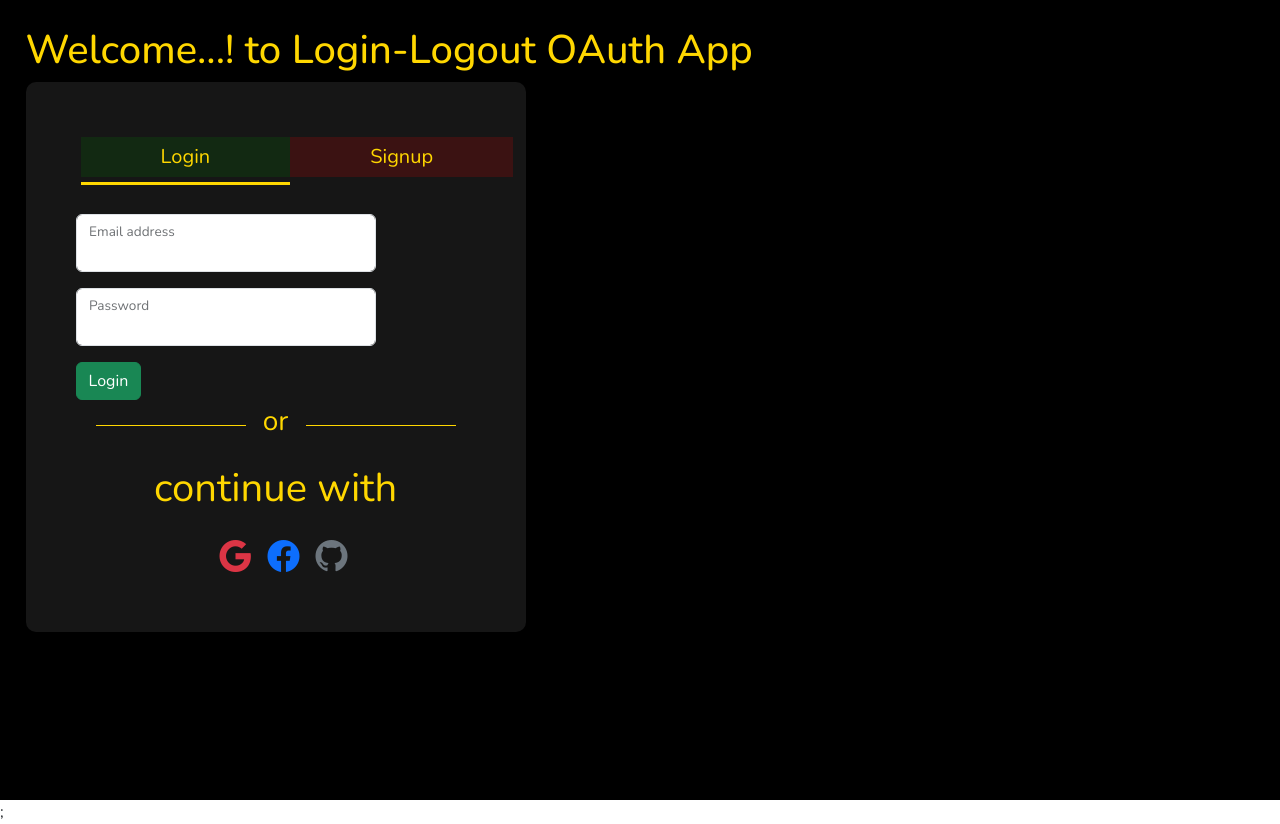
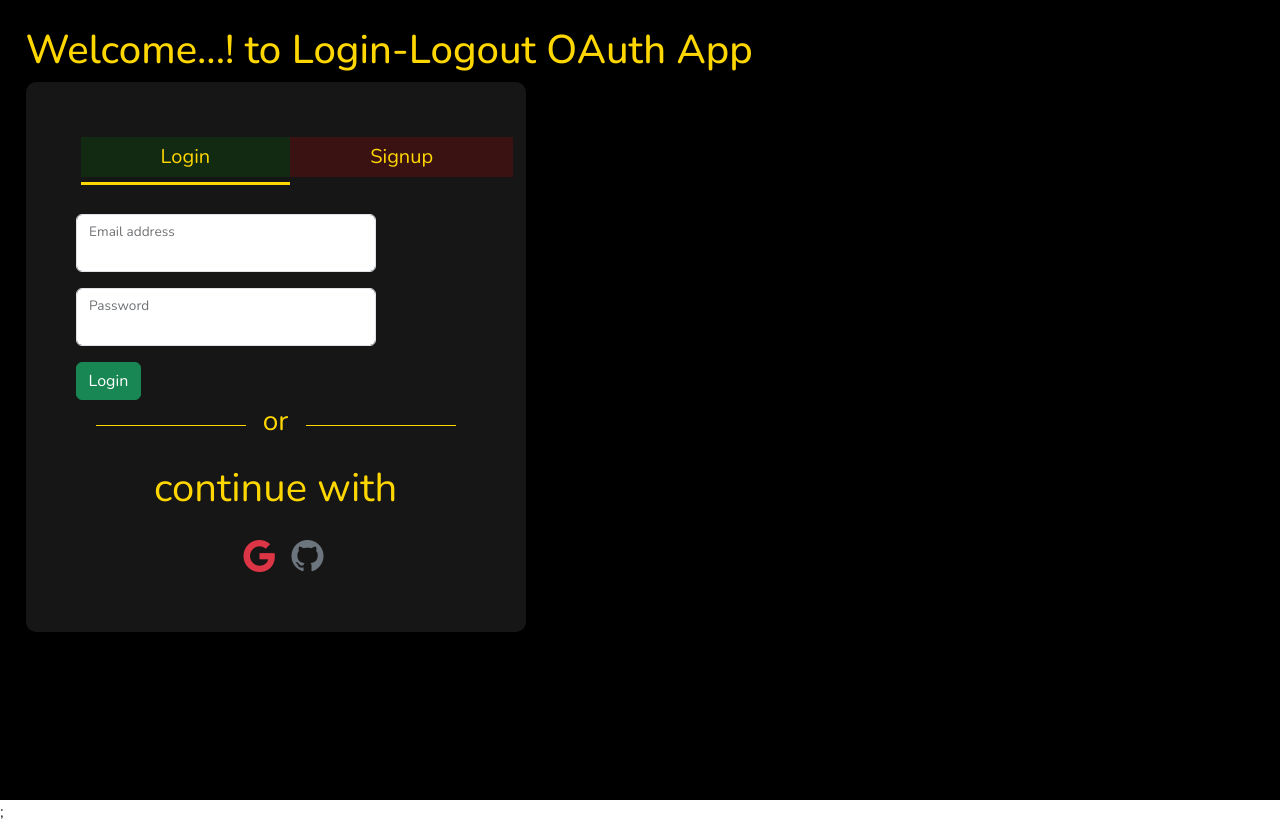
Before and after one commit to Satish8798/LoginAndLogoutWithOAuth-frontend, a React (Create React App) app: page /auth/login in a window 1280 px wide. Built offline with nearby package versions, Linux system fonts and the light colour scheme; no server answers; a web font is replaced by a local one.

Commit message:
add facebook login

```diff
--- a/src/pages/SocialAuth.js
+++ b/src/pages/SocialAuth.js
@@ -60,16 +60,16 @@ function SocialAuth({
           onClick={googleLogin}
         ></i>
 
-        <a
-          href={`https://www.facebook.com/v15.0/dialog/oauth?client_id=${
-            process.env.REACT_APP_FACEBOOK_APP_ID
-          }&redirect_uri=${encodeURIComponent(
+       {/*  <a
+          href={`https://www.facebook.com/v15.0/dialog/oauth?
+          client_id=${process.env.REACT_APP_FACEBOOK_APP_ID}
+          &redirect_uri=${encodeURIComponent(
             "https://login-logout-oauth.onrender.com/user/auth/facebook/redirect"
           )}`}
         >
           <i className="bi bi-facebook ms-3 fs-2 text-primary"></i>
         </a>
-
+ */}
         <a
           href={`https://github.com/login/oauth/authorize?client_id=${process.env.REACT_APP_GITHUB_CLIENT_ID}`}
         >
--- a/src/pages/login.jsx
+++ b/src/pages/login.jsx
@@ -1,5 +1,5 @@
 import React, { useEffect, useState } from "react";
-import { useNavigate, useLocation, useParams } from "react-router-dom";
+import { useNavigate, useLocation } from "react-router-dom";
 import SocialAuth from "./SocialAuth";
 import { ToastContainer, toast } from "react-toastify";
 import "react-toastify/dist/ReactToastify.css";
@@ -9,7 +9,6 @@ function Login({ user, setUser, loginStatus, setLoginStatus }) {
   const search = useLocation().search;
   const [loading, setLoading] = useState(false);
   const githubAccessToken = new URLSearchParams(search).get("ghat");
-  // const {githubAccessToken}= useParams();
   const navigateTo = useNavigate();
   const [inputData, setInputData] = useState({
     email: "",
```
